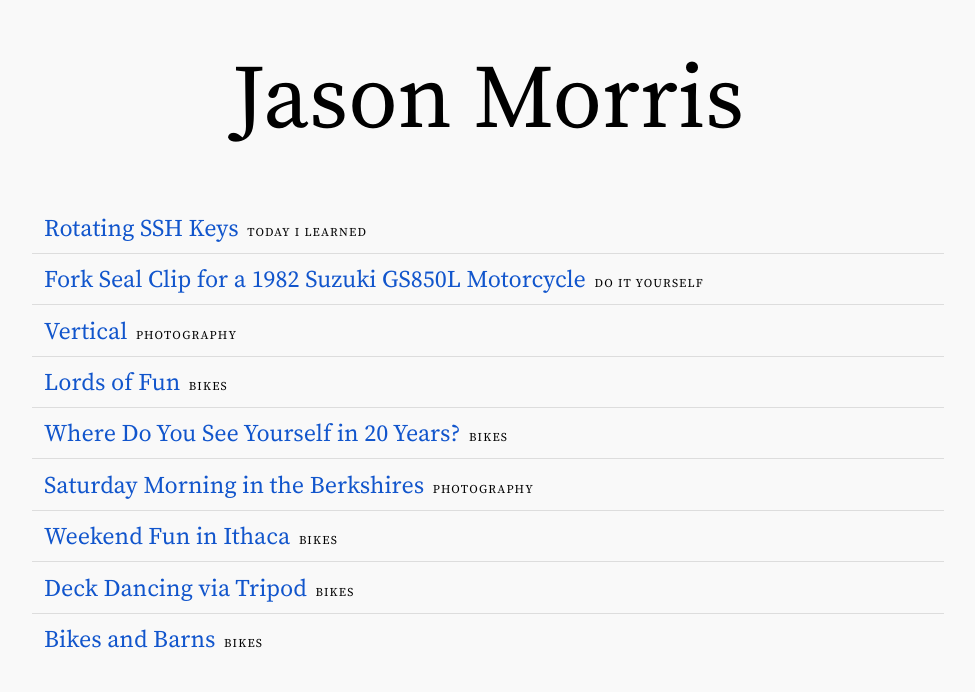
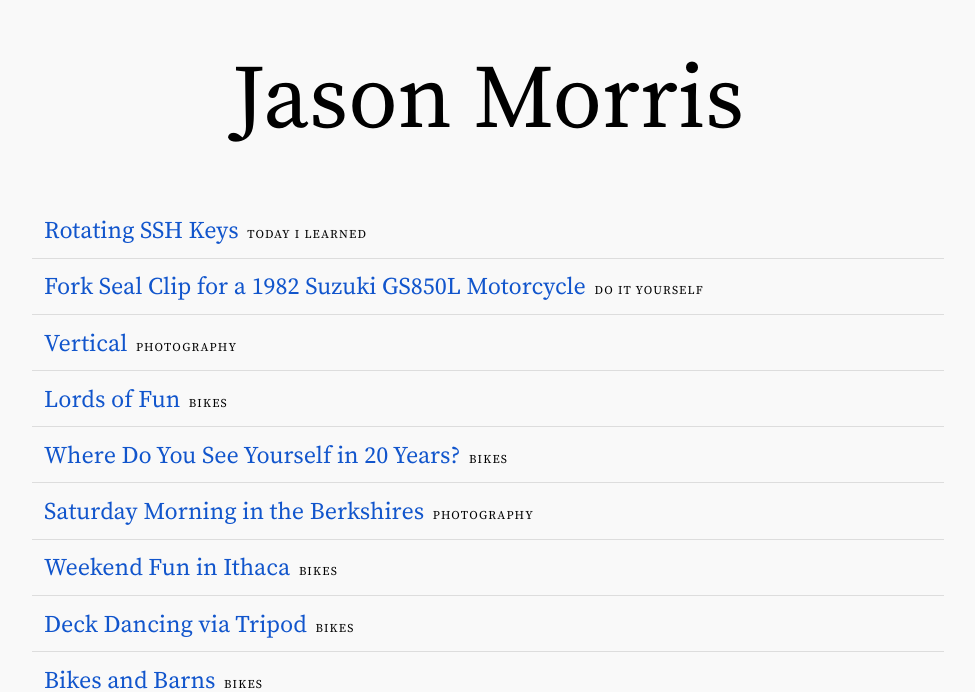
Before and after one commit to jsnmrs/jasonmorris, a Jekyll site: the page built from index.html, in a window 1280 px wide. Shown: the part 124-816 px from the top of the page, without its empty margins (152-1127 px from the left). Built offline with Jekyll 4.4.1, drawn with Linux system fonts in a browser that asks for light colours; the list of posts is cut into pages by our own code; grey boxes are pictures that could not be loaded.

Commit message:
Larger link area for touch devices

```diff
--- a/_sass/_layout.scss
+++ b/_sass/_layout.scss
@@ -50,7 +50,7 @@ body {
 
   a {
     display: block;
-    padding: .35em .5em .25em;
+    padding: .45em .5em .35em;
 
     &:hover,
     &:focus {
```
